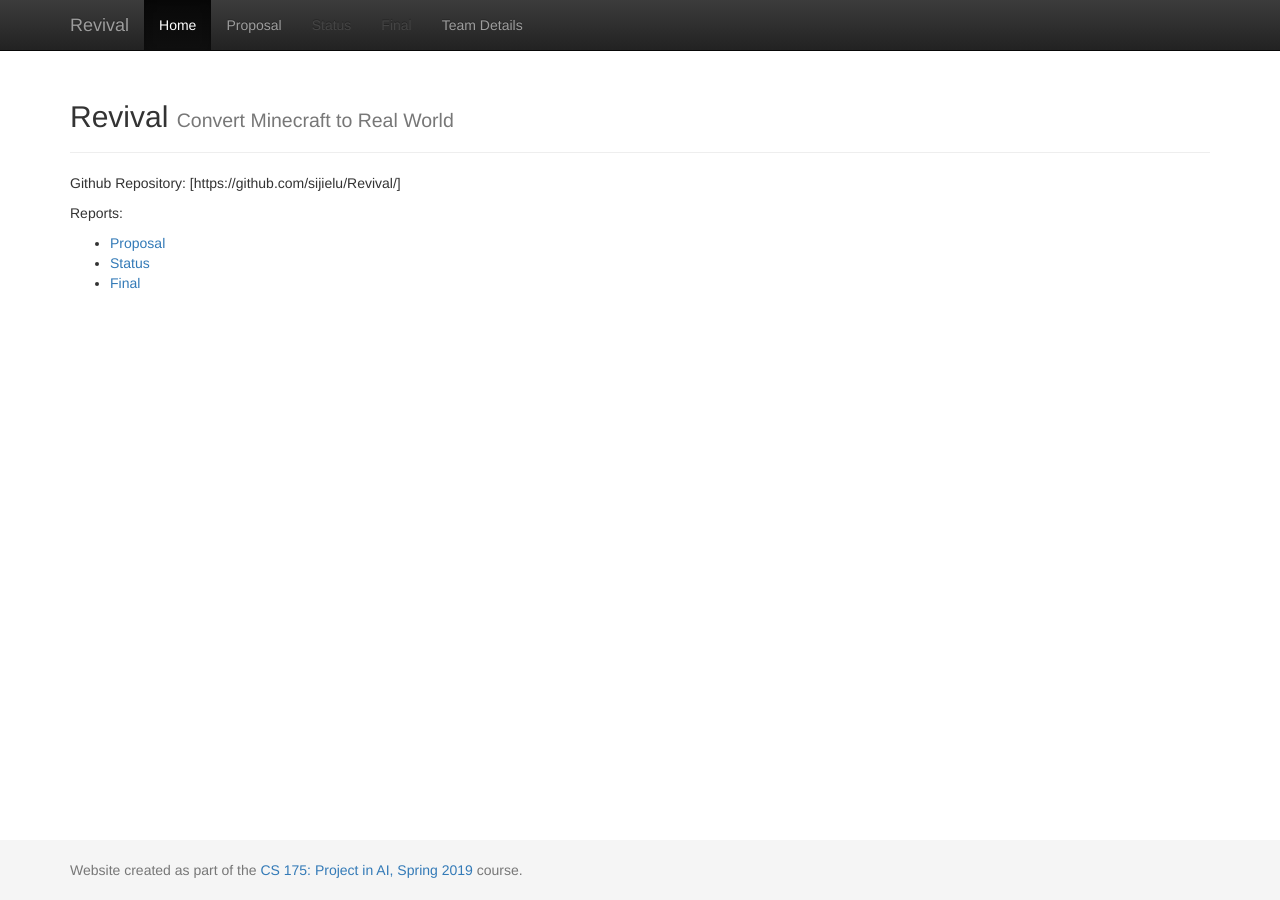
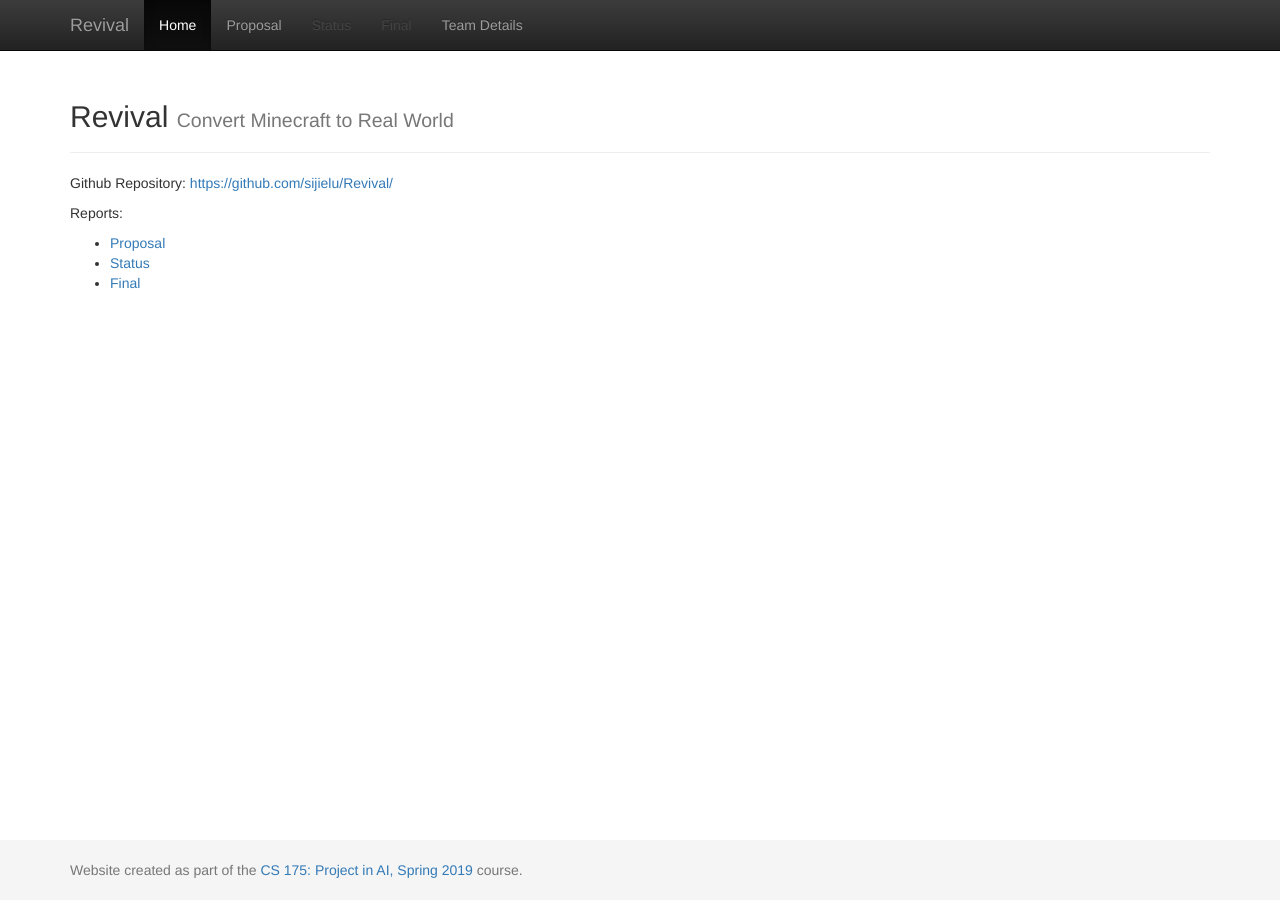
Before and after one commit to sijielu/Revival, a Jekyll site: the page built from docs/index.md, in a window 1280 px wide. Built offline with Jekyll 4.4.1, drawn with Linux system fonts in a browser that asks for light colours.

```diff
--- a/docs/index.md
+++ b/docs/index.md
@@ -3,7 +3,7 @@ layout: default
 title:  Home
 ---
 
-Github Repository: [https://github.com/sijielu/Revival/]
+Github Repository: <https://github.com/sijielu/Revival/>
 
 Reports:
 
```
